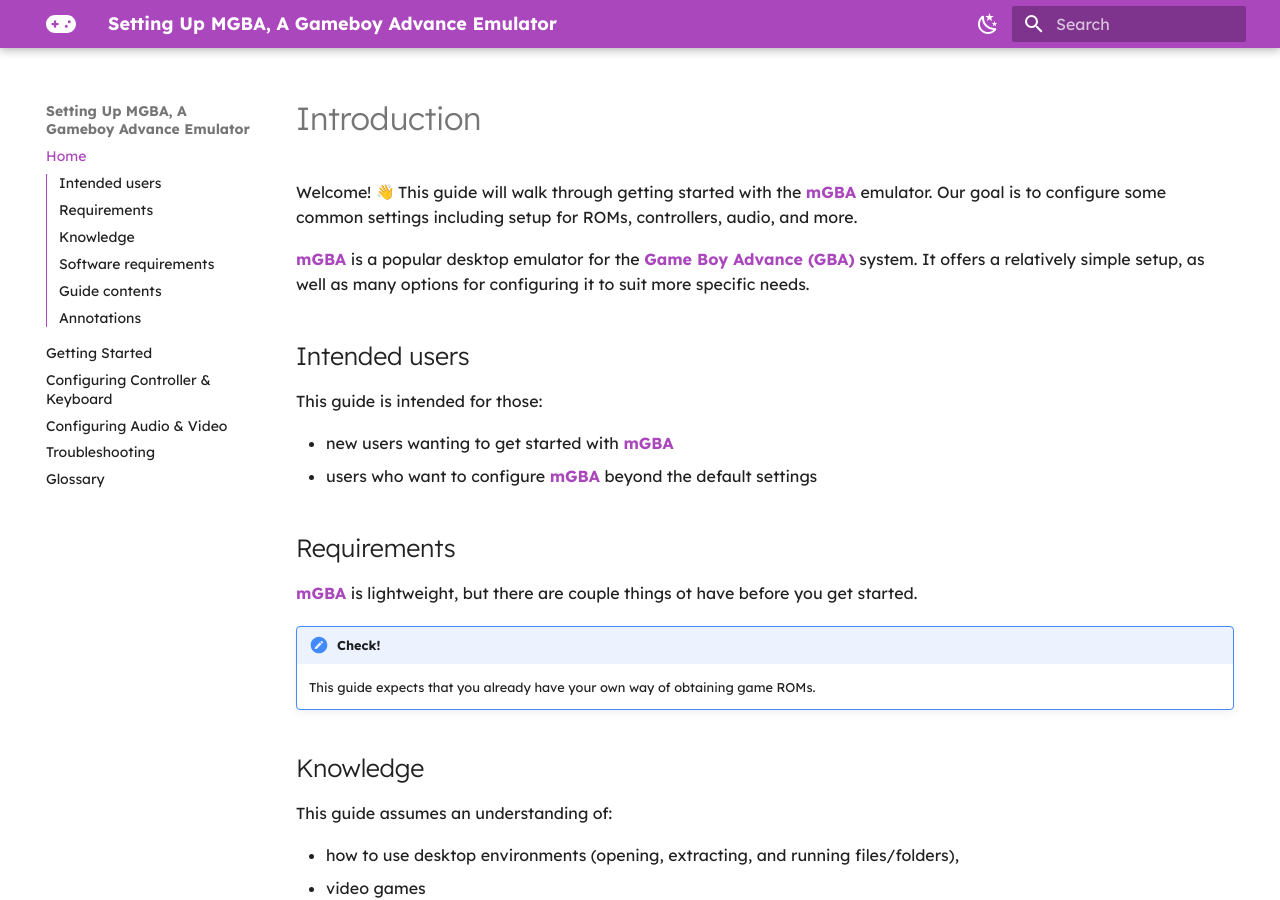
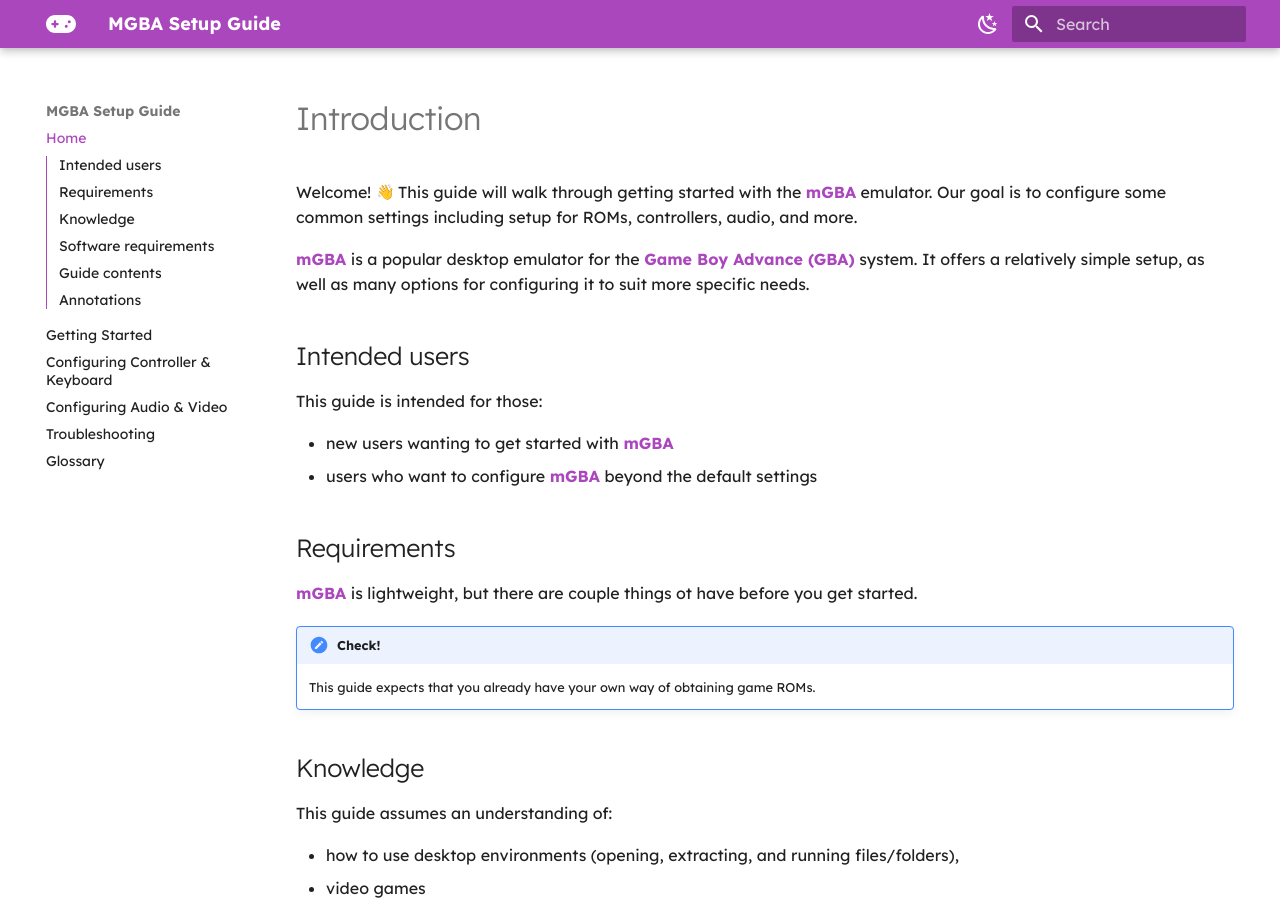
Before and after one commit to Al0102/mGBA-Guide, an MkDocs documentation site: the page built from docs/index.md, in a window 1280 px wide and 900 px high. Built offline with MkDocs 1.6.1 and Material for MkDocs 9.7.7, drawn with Linux system fonts in a browser that asks for light colours; emoji names are drawn with the system emoji font.

Commit message:
changes doc name

```diff
--- a/mkdocs.yml
+++ b/mkdocs.yml
@@ -1,4 +1,4 @@
-site_name: Setting Up MGBA, A Gameboy Advance Emulator
+site_name: MGBA Setup Guide
 site_url: https://al0102.github.io/mGBA-Guide/
 nav:
   - Home: index.md
```
